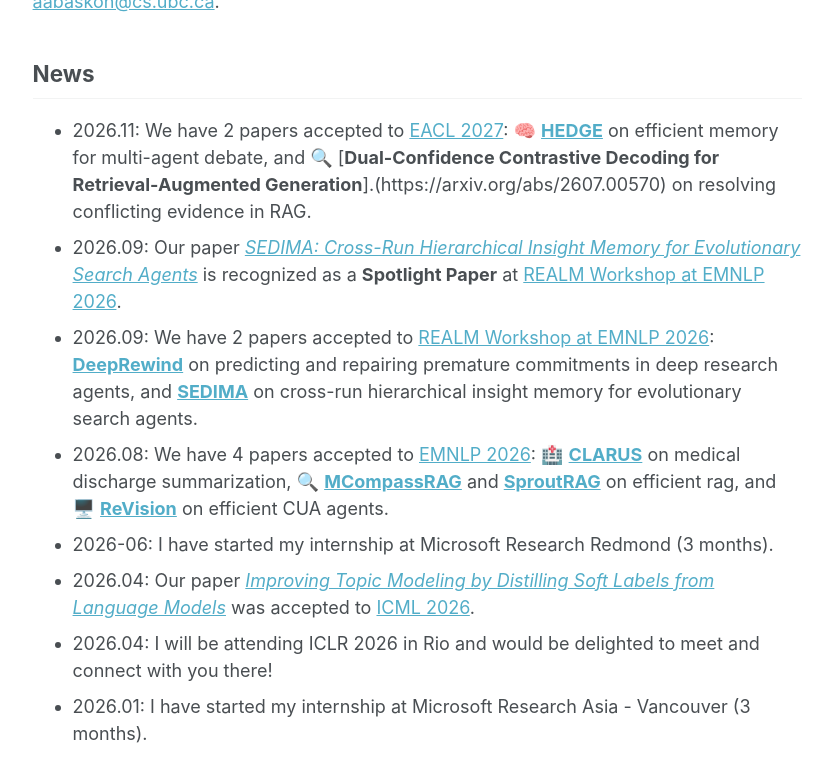
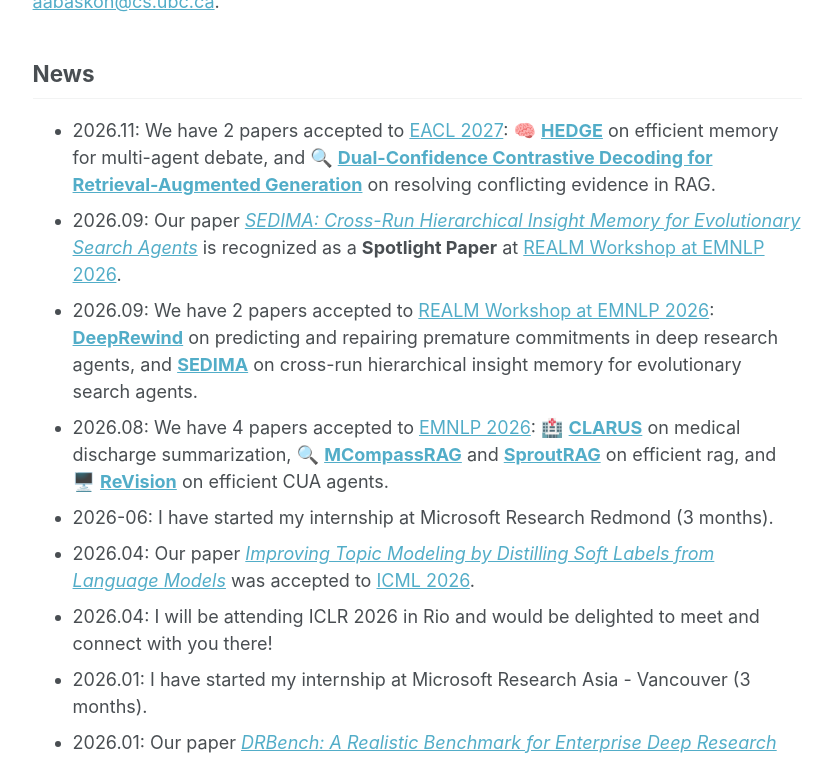
Before and after one commit to AmirAbaskohi/AmirAbaskohi.github.io, a Jekyll site: the page built from _pages/about.md, in a window 1280 px wide and 900 px high, scrolled down 1809 px, cut to the strip 140-900 px from the top of the window. Shown: the whole strip, without its empty margins (249-1081 px from the left). Built offline with Jekyll 4.4.1, drawn with Linux system fonts in a browser that asks for light colours.

Commit message:
Correct link formatting in news section
Fixed a link formatting issue in the news section.

```diff
--- a/_pages/about.md
+++ b/_pages/about.md
@@ -28,7 +28,7 @@ When I'm not working or studying, I love getting lost in the world of novels and
 I am happy to answer any questions and chat about research/collboration! Reach me at <a href="mailto:aabaskoh@cs.ubc.ca">aabaskoh@cs.ubc.ca</a>.
 
 ## News
-- 2026.11: We have 2 papers accepted to [EACL 2027](https://2027.eacl.org/): 🧠 [**HEDGE**](https://arxiv.org/abs/2610.38902) on efficient memory for multi-agent debate, and 🔍 [**Dual-Confidence Contrastive Decoding for Retrieval-Augmented Generation**].(https://arxiv.org/abs/2607.00570) on resolving conflicting evidence in RAG.
+- 2026.11: We have 2 papers accepted to [EACL 2027](https://2027.eacl.org/): 🧠 [**HEDGE**](https://arxiv.org/abs/2610.38902) on efficient memory for multi-agent debate, and 🔍 [**Dual-Confidence Contrastive Decoding for Retrieval-Augmented Generation**](https://arxiv.org/abs/2607.00570) on resolving conflicting evidence in RAG.
 - 2026.09: Our paper [*SEDIMA: Cross-Run Hierarchical Insight Memory for Evolutionary Search Agents*](https://aclanthology.org/2026.realm-1.62/) is recognized as a **Spotlight Paper** at [REALM Workshop at EMNLP 2026](https://realm-workshop.github.io/).
 - 2026.09: We have 2 papers accepted to [REALM Workshop at EMNLP 2026](https://realm-workshop.github.io/): [**DeepRewind**](https://aclanthology.org/2026.realm-1.73/) on predicting and repairing premature commitments in deep research agents, and [**SEDIMA**](https://aclanthology.org/2026.realm-1.62/) on cross-run hierarchical insight memory for evolutionary search agents.
 - 2026.08: We have 4 papers accepted to [EMNLP 2026](https://2026.emnlp.org/): 🏥 [**CLARUS**](https://aclanthology.org/2026.emnlp-main.2067/) on medical discharge summarization, 🔍 [**MCompassRAG**](https://aclanthology.org/2026.findings-emnlp.2169/) and [**SproutRAG**](https://aclanthology.org/2026.findings-emnlp.2175/) on efficient rag, and 🖥️ [**ReVision**](https://aclanthology.org/2026.findings-emnlp.2180/) on efficient CUA agents.
```
